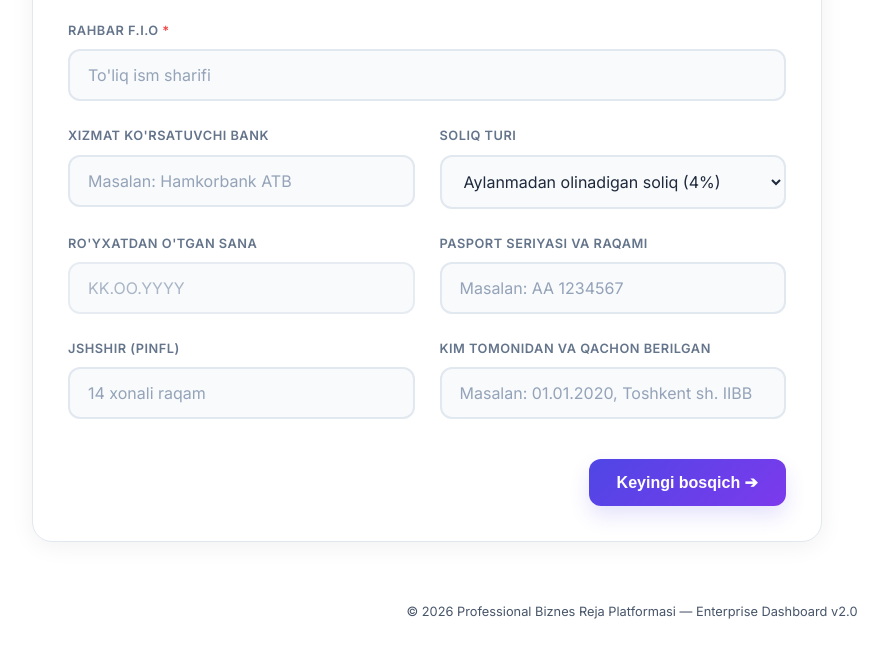
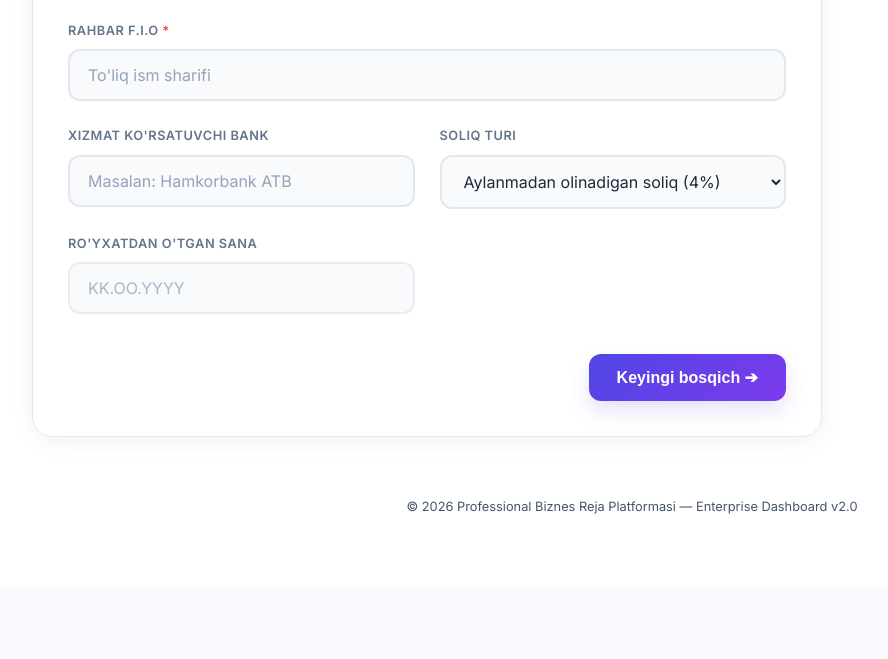
Before and after one commit to akbarovboburjon19940707-code/uzbiznesss_site, a Flask app: page /dashboard in a window 1280 px wide. Shown: the part 1564-2223 px from the top of the page, without its empty margins (8-896 px from the left). After the commit the page ends 2078 px from the top, so only its background shows below. Run offline with Flask 3, Linux system fonts and the light colour scheme; some libraries are stand-ins or nearby versions.

Commit message:
update site

```diff
--- a/templates/index.html
+++ b/templates/index.html
@@ -209,20 +209,7 @@
                                 <input type="text" name="ro_sana" id="ro_sana_input" class="input-ctrl" placeholder="KK.OO.YYYY" readonly style="opacity: 0.8; cursor: not-allowed;">
                             </div>
 
-                            <div class="input-box">
-                                <label>Pasport seriyasi va raqami</label>
-                                <input type="text" name="pasport" class="input-ctrl" placeholder="Masalan: AA 1234567">
-                            </div>
 
-                            <div class="input-box">
-                                <label>JSHSHIR (PINFL)</label>
-                                <input type="number" name="jshshir" class="input-ctrl" placeholder="14 xonali raqam">
-                            </div>
-
-                            <div class="input-box">
-                                <label>Kim tomonidan va qachon berilgan</label>
-                                <input type="text" name="berilgan_vaqti" class="input-ctrl" placeholder="Masalan: 01.01.2020, Toshkent sh. IIBB">
-                            </div>
                         </div>
 
                         <div class="action-group">
```
